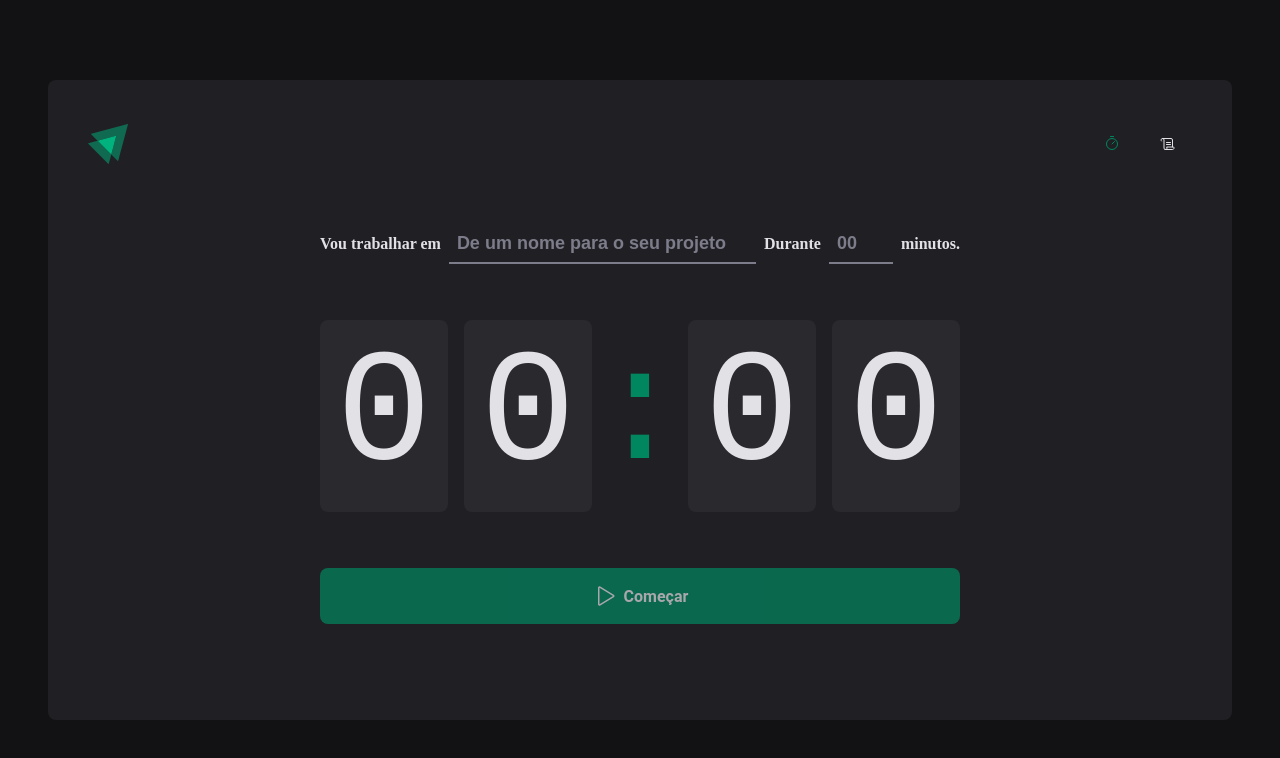
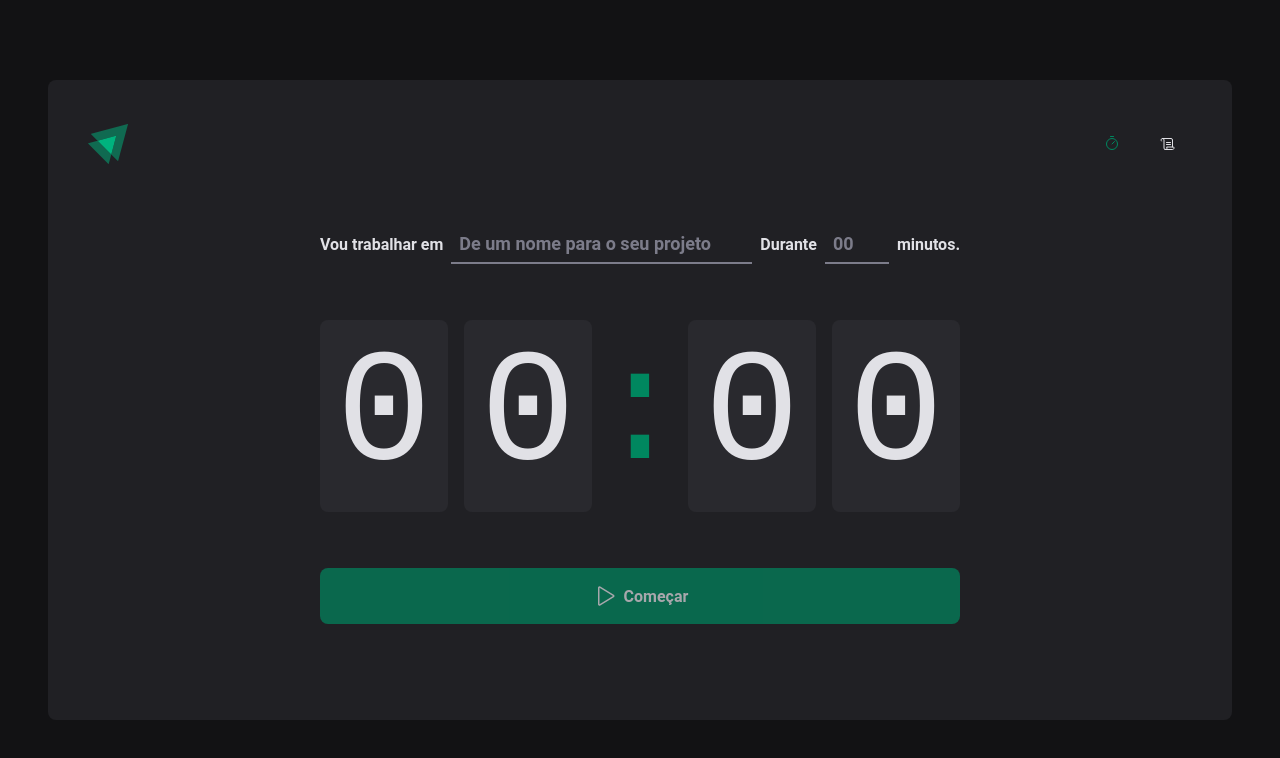
Before and after one commit to joaogabrielramos28/ignite-2022, a React app in the folder React/ignite-timer/: page / in a window 1280 px wide. Shown: the top 758 px of the page. Built offline with nearby package versions, Linux system fonts and the light colour scheme; the HTML template or start-up script is replaced by a standard one.

Commit message:
💄 fix: Style global

```diff
--- a/React/ignite-timer/src/styles/global.ts
+++ b/React/ignite-timer/src/styles/global.ts
@@ -17,7 +17,7 @@ export const GlobalStyle = createGlobalStyle`
             -webkit-font-smoothing:antialiased;
         }
 
-        border-style,input-security,textarea,button{
+        body,input,textarea,button{
             font-family:'Roboto',sans-serif;
             font-weight:400;
             font-size:1rem;
```
